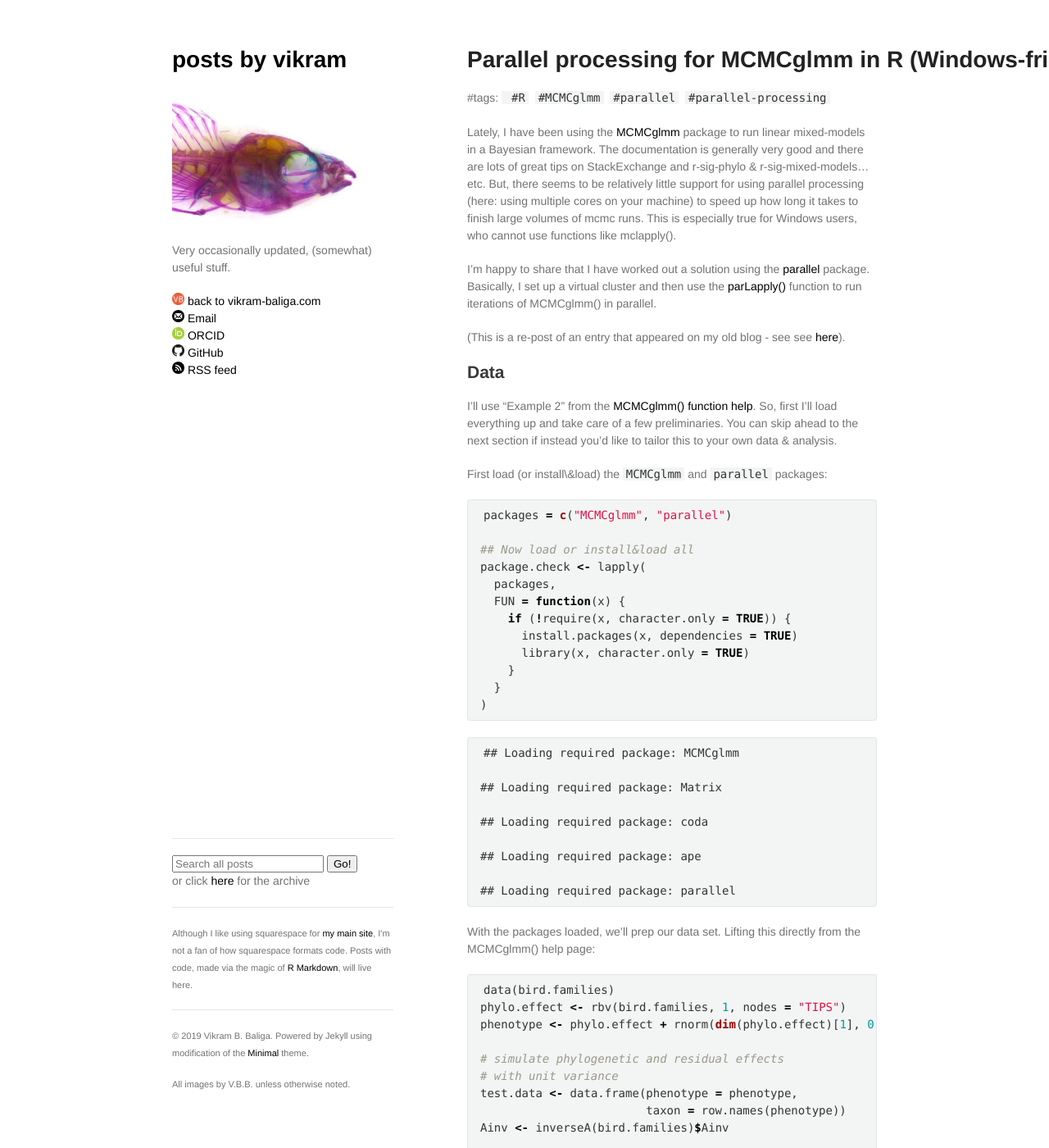
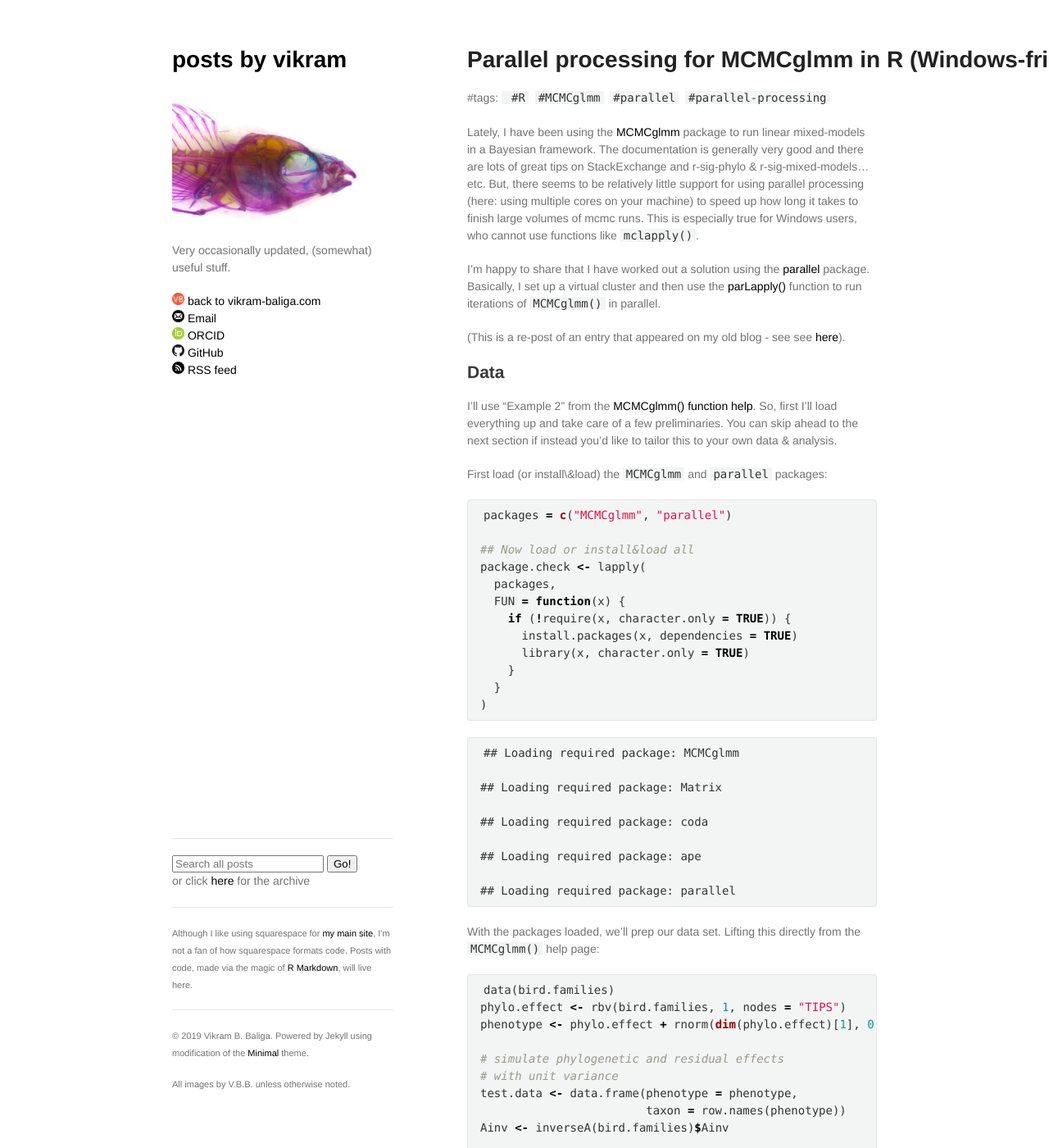
Before and after one commit to vbaliga/vbaliga.github.io, a Jekyll site: the page built from _posts/2019-05-03-parallel-processing-for-mcmcglmm-in-r-windows-friendly.md, in a window 1280 px wide and 1400 px high. Shown: the whole window at 82% size. Built offline with Jekyll 4.4.1, drawn with Linux system fonts in a browser that asks for light colours; a script that is not in the unit is left out; some of the changed text lies outside the part shown.

````diff
--- a/_posts/2019-05-03-parallel-processing-for-mcmcglmm-in-r-windows-friendly.md
+++ b/_posts/2019-05-03-parallel-processing-for-mcmcglmm-in-r-windows-friendly.md
@@ -5,9 +5,9 @@ title: Parallel processing for MCMCglmm in R (Windows-friendly)
 ---
 
 Lately, I have been using the [MCMCglmm](https://cran.r-project.org/web/packages/MCMCglmm/index.html) package to run linear
-mixed-models in a Bayesian framework. The documentation is generally very good and there are lots of great tips on StackExchange and r-sig-phylo & r-sig-mixed-models…etc. But, there seems to be relatively little support for using parallel processing (here: using multiple cores on your machine) to speed up how long it takes to finish large volumes of mcmc runs. This is especially true for Windows users, who cannot use functions like mclapply().
+mixed-models in a Bayesian framework. The documentation is generally very good and there are lots of great tips on StackExchange and r-sig-phylo & r-sig-mixed-models…etc. But, there seems to be relatively little support for using parallel processing (here: using multiple cores on your machine) to speed up how long it takes to finish large volumes of mcmc runs. This is especially true for Windows users, who cannot use functions like `mclapply()`.
 
-I’m happy to share that I have worked out a solution using the [parallel](https://www.rdocumentation.org/packages/parallel/versions/3.5.1) package. Basically, I set up a virtual cluster and then use the [parLapply()](https://stat.ethz.ch/R-manual/R-patched/library/parallel/html/clusterApply.html) function to run iterations of MCMCglmm() in parallel.
+I’m happy to share that I have worked out a solution using the [parallel](https://www.rdocumentation.org/packages/parallel/versions/3.5.1) package. Basically, I set up a virtual cluster and then use the [parLapply()](https://stat.ethz.ch/R-manual/R-patched/library/parallel/html/clusterApply.html) function to run iterations of `MCMCglmm()` in parallel.
 
 (This is a re-post of an entry that appeared on my old blog - see see [here](https://www.vikram-baliga.com/blog/2018/9/30/parallel-processing-for-mcmcglmm-in-r-windows-friendly)).
 <!---more--->
@@ -43,7 +43,7 @@ package.check <- lapply(
 
     ## Loading required package: parallel
 
-With the packages loaded, we’ll prep our data set. Lifting this directly from the MCMCglmm() help page:
+With the packages loaded, we’ll prep our data set. Lifting this directly from the `MCMCglmm()` help page:
 
 ``` r
 data(bird.families)
````
Also changed, not shown: other parts of _posts/2019-05-03-parallel-processing-for-mcmcglmm-in-r-windows-friendly.md (+7 -2 lines).
